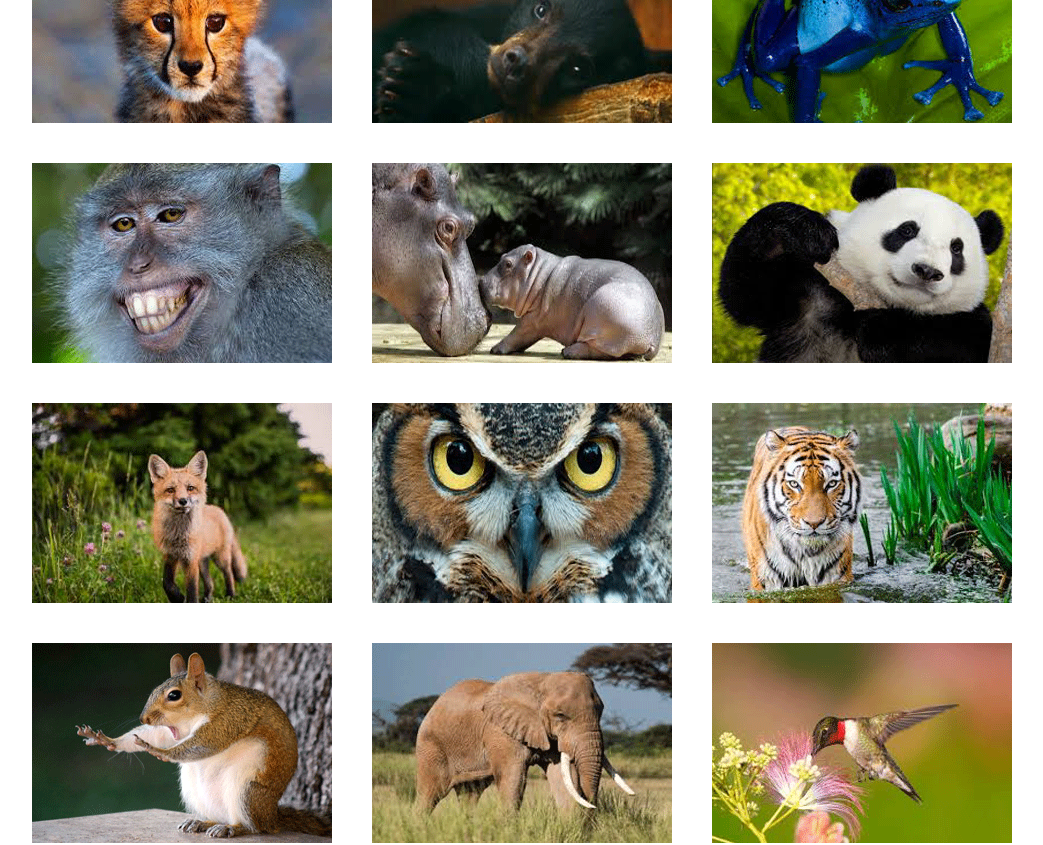
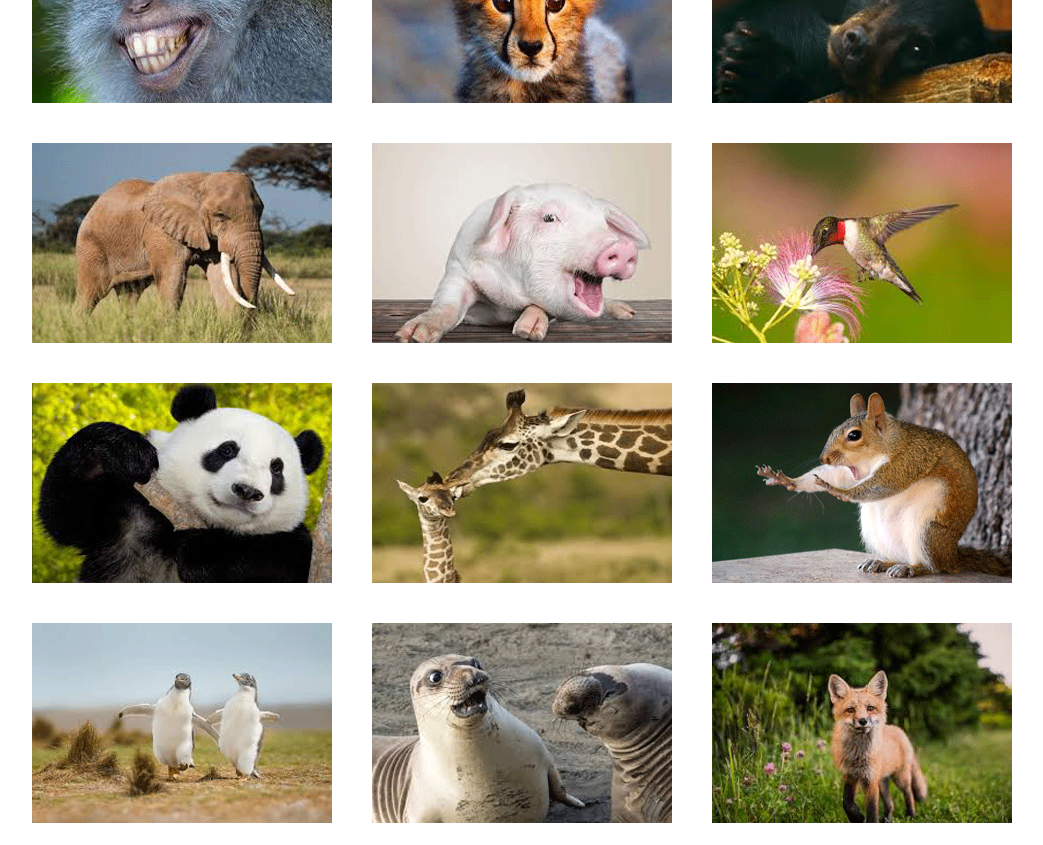
Before and after one commit to wynnc/clickyGame, a React (Create React App) app: page / in a window 1280 px wide. Shown: the part 620-1465 px from the top of the page, without its empty margins (118-1161 px from the left). Built offline with nearby package versions, Linux system fonts and the light colour scheme.

Commit message:
added another image to balance out.

```diff
--- a/src/cards.json
+++ b/src/cards.json
@@ -88,5 +88,11 @@
         "name": "Monkey",
         "image": "/assets/images/monkey.gif",
         "clicked": false
+    },
+    {
+        "id": 16,
+        "name": "Pig",
+        "image": "/assets/images/pig.gif",
+        "clicked": false
     }
 ]
--- a/src/components/Game/style.css
+++ b/src/components/Game/style.css
@@ -1,11 +1,12 @@
+
 .wrapper{
+
     display: flex;
-    min-height: 80%;
     flex-wrap: wrap;
     justify-content: center;
-    padding-top: 50px;
-    padding-bottom: 50px;
-    width: 90%;
+    padding-top: 30px;
+    padding-bottom: 30px;
+    width: 80%;
     margin: 0 auto;
 }
 img{
```
